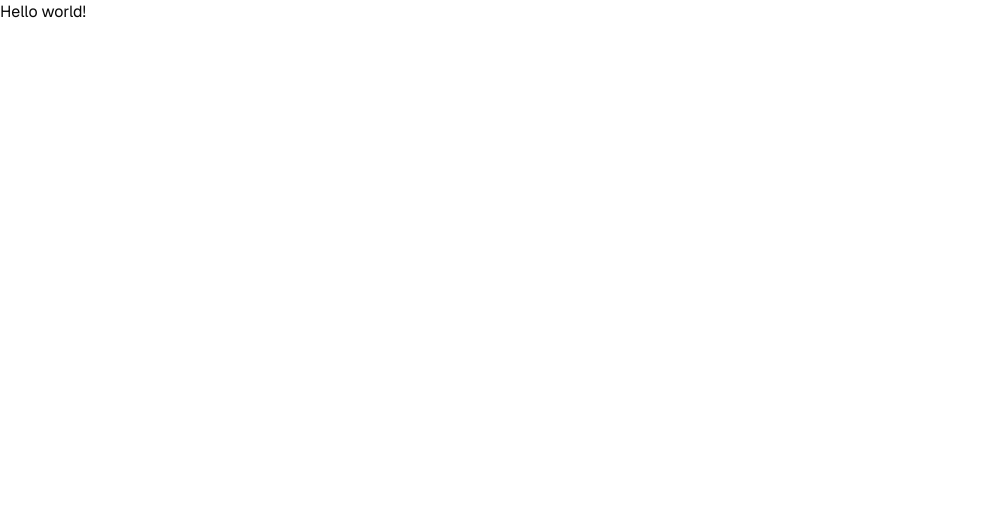
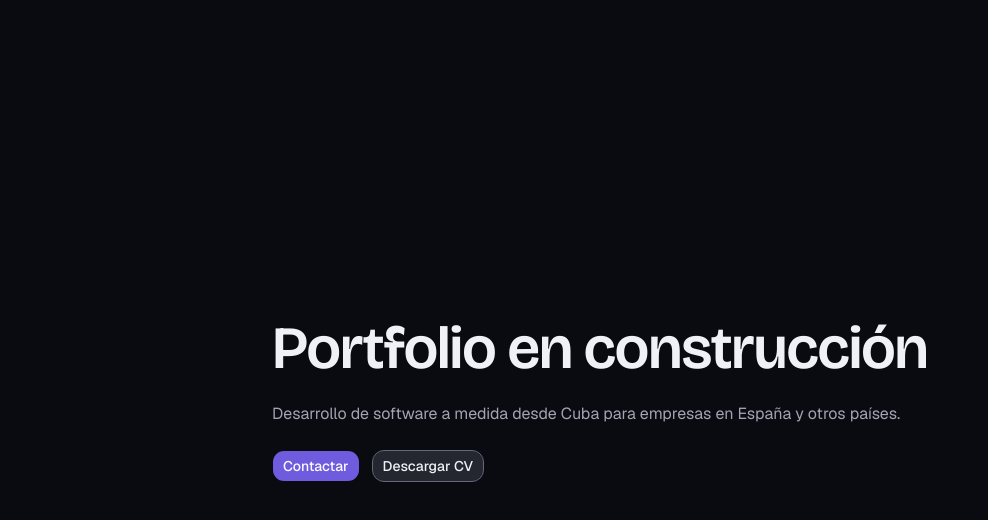
Before and after one commit to RichardPinnock/pinnock-portfolio, a Next.js app: page / in a window 1280 px wide. Shown: the top 520 px of the page, without its empty margins (0-988 px from the left). Built offline with nearby package versions, Linux system fonts and the light colour scheme.

Commit message:
feat(ui): add dark OKLCH theme, brand scale and display typography

```diff
--- a/src/app/globals.css
+++ b/src/app/globals.css
@@ -2,10 +2,28 @@
 @import "tw-animate-css";
 @import "shadcn/tailwind.css";
 
+/* The site is dark-only: the `dark` class is set on <html> so shadcn's `dark:` variants apply. */
 @custom-variant dark (&:is(.dark *));
 
+/* Brand scale: hue 285 (blue-violet). 500 is the base, nudged from the 0.58
+   starting point so button labels reach 4.5:1.
+   Steps 50-400 are for text and highlights on dark surfaces, 600-950 for fills and depth. */
+@theme {
+  --color-brand-50: oklch(0.97 0.015 285);
+  --color-brand-100: oklch(0.94 0.03 285);
+  --color-brand-200: oklch(0.88 0.06 285);
+  --color-brand-300: oklch(0.8 0.1 285);
+  --color-brand-400: oklch(0.7 0.15 285);
+  --color-brand-500: oklch(0.56 0.19 285);
+  --color-brand-600: oklch(0.5 0.19 285);
+  --color-brand-700: oklch(0.43 0.17 285);
+  --color-brand-800: oklch(0.35 0.13 285);
+  --color-brand-900: oklch(0.28 0.09 285);
+  --color-brand-950: oklch(0.2 0.06 285);
+}
+
 @theme inline {
-  --font-heading: var(--font-sans);
+  --font-heading: var(--font-bricolage);
   --font-sans: var(--font-sans);
   --color-sidebar-ring: var(--sidebar-ring);
   --color-sidebar-border: var(--sidebar-border);
@@ -47,73 +65,42 @@
   --radius-4xl: calc(var(--radius) * 2.6);
 }
 
+/* Semantic tokens. Neutrals share a cool hue (275) with low chroma so layers read as
+   tinted near-blacks rather than pure black. Contrast pairs are verified by `pnpm contrast`. */
 :root {
-  --background: oklch(1 0 0);
-  --foreground: oklch(0.145 0 0);
-  --card: oklch(1 0 0);
-  --card-foreground: oklch(0.145 0 0);
-  --popover: oklch(1 0 0);
-  --popover-foreground: oklch(0.145 0 0);
-  --primary: oklch(0.205 0 0);
-  --primary-foreground: oklch(0.985 0 0);
-  --secondary: oklch(0.97 0 0);
-  --secondary-foreground: oklch(0.205 0 0);
-  --muted: oklch(0.97 0 0);
-  --muted-foreground: oklch(0.556 0 0);
-  --accent: oklch(0.97 0 0);
-  --accent-foreground: oklch(0.205 0 0);
-  --destructive: oklch(0.577 0.245 27.325);
-  --border: oklch(0.922 0 0);
-  --input: oklch(0.922 0 0);
-  --ring: oklch(0.708 0 0);
-  --chart-1: oklch(0.87 0 0);
-  --chart-2: oklch(0.556 0 0);
-  --chart-3: oklch(0.439 0 0);
-  --chart-4: oklch(0.371 0 0);
-  --chart-5: oklch(0.269 0 0);
-  --radius: 0.625rem;
-  --sidebar: oklch(0.985 0 0);
-  --sidebar-foreground: oklch(0.145 0 0);
-  --sidebar-primary: oklch(0.205 0 0);
-  --sidebar-primary-foreground: oklch(0.985 0 0);
-  --sidebar-accent: oklch(0.97 0 0);
-  --sidebar-accent-foreground: oklch(0.205 0 0);
-  --sidebar-border: oklch(0.922 0 0);
-  --sidebar-ring: oklch(0.708 0 0);
-}
-
-.dark {
-  --background: oklch(0.145 0 0);
-  --foreground: oklch(0.985 0 0);
-  --card: oklch(0.205 0 0);
-  --card-foreground: oklch(0.985 0 0);
-  --popover: oklch(0.205 0 0);
-  --popover-foreground: oklch(0.985 0 0);
-  --primary: oklch(0.922 0 0);
-  --primary-foreground: oklch(0.205 0 0);
-  --secondary: oklch(0.269 0 0);
-  --secondary-foreground: oklch(0.985 0 0);
-  --muted: oklch(0.269 0 0);
-  --muted-foreground: oklch(0.708 0 0);
-  --accent: oklch(0.269 0 0);
-  --accent-foreground: oklch(0.985 0 0);
-  --destructive: oklch(0.704 0.191 22.216);
-  --border: oklch(1 0 0 / 10%);
-  --input: oklch(1 0 0 / 15%);
-  --ring: oklch(0.556 0 0);
-  --chart-1: oklch(0.87 0 0);
-  --chart-2: oklch(0.556 0 0);
-  --chart-3: oklch(0.439 0 0);
-  --chart-4: oklch(0.371 0 0);
-  --chart-5: oklch(0.269 0 0);
-  --sidebar: oklch(0.205 0 0);
-  --sidebar-foreground: oklch(0.985 0 0);
-  --sidebar-primary: oklch(0.488 0.243 264.376);
-  --sidebar-primary-foreground: oklch(0.985 0 0);
-  --sidebar-accent: oklch(0.269 0 0);
-  --sidebar-accent-foreground: oklch(0.985 0 0);
-  --sidebar-border: oklch(1 0 0 / 10%);
-  --sidebar-ring: oklch(0.556 0 0);
+  color-scheme: dark;
+  --background: oklch(0.15 0.012 275);
+  --foreground: oklch(0.96 0.008 275);
+  --card: oklch(0.185 0.014 275);
+  --card-foreground: oklch(0.96 0.008 275);
+  --popover: oklch(0.21 0.016 275);
+  --popover-foreground: oklch(0.96 0.008 275);
+  --primary: oklch(0.56 0.19 285);
+  --primary-foreground: oklch(0.99 0.004 285);
+  --secondary: oklch(0.24 0.018 275);
+  --secondary-foreground: oklch(0.96 0.008 275);
+  --muted: oklch(0.22 0.015 275);
+  --muted-foreground: oklch(0.72 0.02 275);
+  --accent: oklch(0.28 0.06 285);
+  --accent-foreground: oklch(0.96 0.008 275);
+  --destructive: oklch(0.7 0.19 22);
+  --border: oklch(0.3 0.02 275);
+  --input: oklch(0.52 0.03 275);
+  --ring: oklch(0.7 0.15 285);
+  --chart-1: oklch(0.8 0.1 285);
+  --chart-2: oklch(0.7 0.15 285);
+  --chart-3: oklch(0.56 0.19 285);
+  --chart-4: oklch(0.5 0.19 285);
+  --chart-5: oklch(0.43 0.17 285);
+  --radius: 0.75rem;
+  --sidebar: oklch(0.185 0.014 275);
+  --sidebar-foreground: oklch(0.96 0.008 275);
+  --sidebar-primary: oklch(0.56 0.19 285);
+  --sidebar-primary-foreground: oklch(0.99 0.004 285);
+  --sidebar-accent: oklch(0.28 0.06 285);
+  --sidebar-accent-foreground: oklch(0.96 0.008 275);
+  --sidebar-border: oklch(0.3 0.02 275);
+  --sidebar-ring: oklch(0.7 0.15 285);
 }
 
 @layer base {
@@ -121,9 +108,35 @@
     @apply border-border outline-ring/50;
   }
   body {
-    @apply bg-background text-foreground;
+    @apply bg-background text-foreground antialiased;
   }
   html {
     @apply font-sans;
   }
+  h1,
+  h2,
+  h3 {
+    @apply font-heading tracking-tight text-balance;
+  }
+  a {
+    @apply text-brand-300 underline-offset-4 hover:text-brand-200;
+  }
+  :focus-visible {
+    @apply outline-2 outline-offset-2 outline-ring;
+  }
 }
+
+@media (prefers-reduced-motion: reduce) {
+  *,
+  *::before,
+  *::after {
+    /* biome-ignore lint/complexity/noImportantStyles: the reduced-motion reset must beat any component animation */
+    animation-duration: 0.01ms !important;
+    /* biome-ignore lint/complexity/noImportantStyles: see above */
+    animation-iteration-count: 1 !important;
+    /* biome-ignore lint/complexity/noImportantStyles: see above */
+    scroll-behavior: auto !important;
+    /* biome-ignore lint/complexity/noImportantStyles: see above */
+    transition-duration: 0.01ms !important;
+  }
+}
--- a/src/app/layout.tsx
+++ b/src/app/layout.tsx
@@ -1,18 +1,31 @@
 import type { Metadata } from "next";
 import "./globals.css";
-import { Geist } from "next/font/google";
+import { Bricolage_Grotesque, Geist } from "next/font/google";
 import { cn } from "@/lib/utils";
 
-const geist = Geist({ subsets: ["latin"], variable: "--font-sans" });
+const geist = Geist({
+  subsets: ["latin"],
+  variable: "--font-sans",
+  display: "swap",
+});
+const bricolage = Bricolage_Grotesque({
+  subsets: ["latin"],
+  variable: "--font-bricolage",
+  display: "swap",
+});
 
 export const metadata: Metadata = {
-  title: "Create Next App",
-  description: "Generated by create next app",
+  title: "Portfolio",
+  description:
+    "Personal portfolio of a freelance software developer based in Cuba.",
 };
 
 export default function RootLayout({ children }: LayoutProps<"/">) {
   return (
-    <html lang="en" className={cn("font-sans", geist.variable)}>
+    <html
+      lang="es"
+      className={cn("dark font-sans", geist.variable, bricolage.variable)}
+    >
       <body>{children}</body>
     </html>
   );
--- a/src/app/page.tsx
+++ b/src/app/page.tsx
@@ -1,7 +1,20 @@
+import { Button } from "@/components/ui/button";
+
+// Placeholder that exercises the theme; replaced by the real sections in phase 6.
 export default function Home() {
   return (
-    <main>
-      <div>Hello world!</div>
+    <main className="mx-auto flex min-h-dvh max-w-3xl flex-col justify-center gap-6 px-4 py-16">
+      <h1 className="text-4xl font-semibold sm:text-6xl">
+        Portfolio en construcción
+      </h1>
+      <p className="text-muted-foreground max-w-prose">
+        Desarrollo de software a medida desde Cuba para empresas en España y
+        otros países.
+      </p>
+      <div className="flex flex-wrap gap-3">
+        <Button>Contactar</Button>
+        <Button variant="outline">Descargar CV</Button>
+      </div>
     </main>
   );
 }
```
